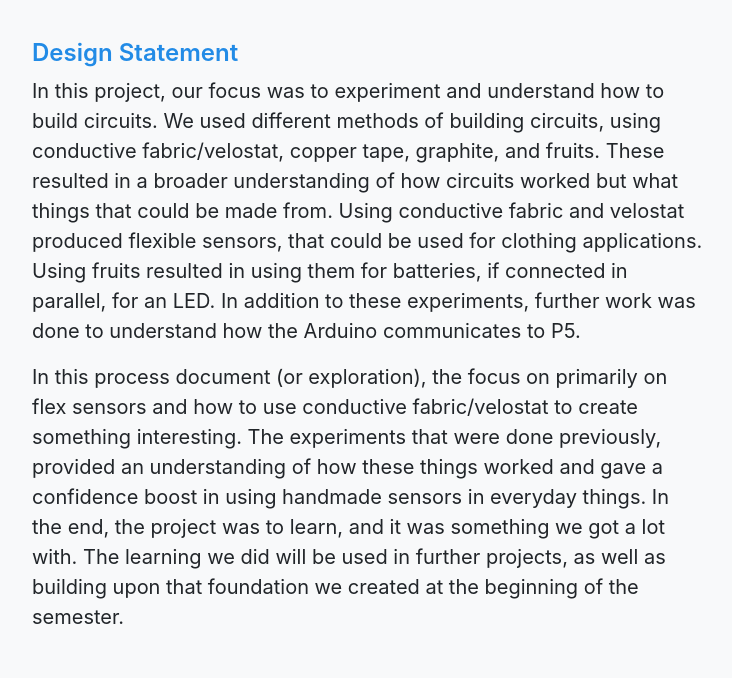
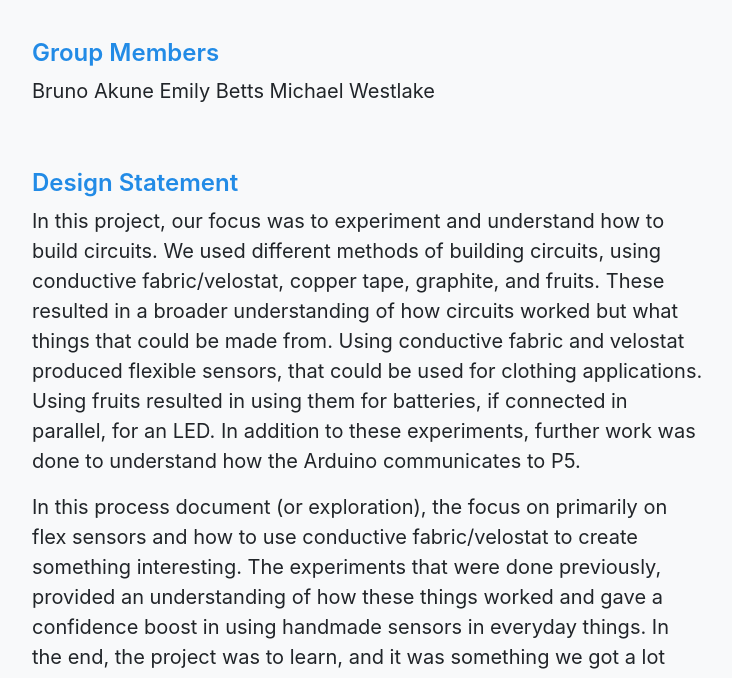
Before and after one commit to ixdwtruong/ixdwtruong.github.io, a Jekyll site: the page built from _posts/0001-01-01-intobjp1.md, in a window 1280 px wide and 900 px high, scrolled down 325 px, cut to the strip 222-900 px from the top of the window. Shown: the whole strip, without its empty margins (272-1004 px from the left). Built offline with Jekyll 4.4.1, drawn with Linux system fonts in a browser that asks for light colours.

Commit message:
Update and rename 2020-04-04-introduction.md to 0001-01-01-intobjp1.md

```diff
--- a/_posts/2020-04-04-introduction.md
+++ b/_posts/0001-01-01-intobjp1.md
@@ -6,7 +6,15 @@
 
 <br>
 
-![image](/images/posts/journey1.jpg)
+![image](/images/21.jpg)
+
+<br>
+
+## Group Members
+
+Bruno Akune
+Emily Betts
+Michael Westlake
 
 <br>
 
```
